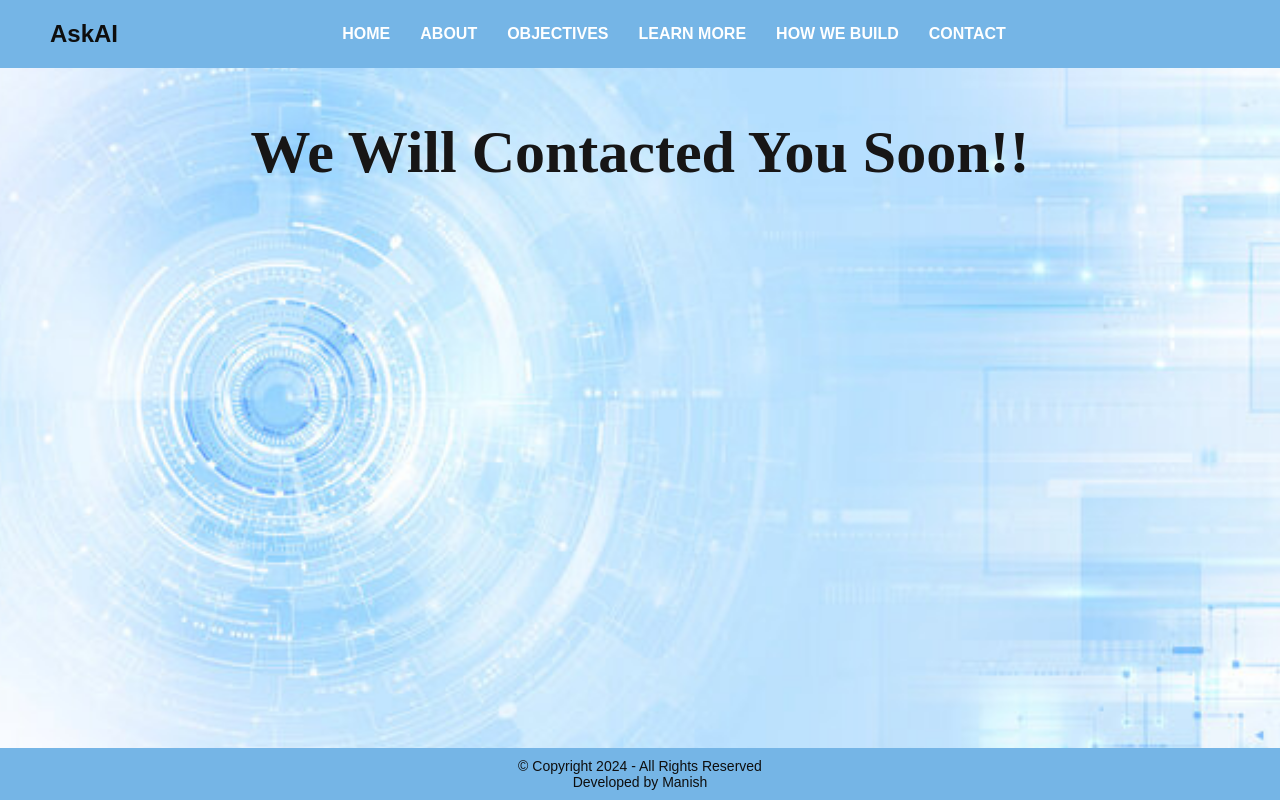
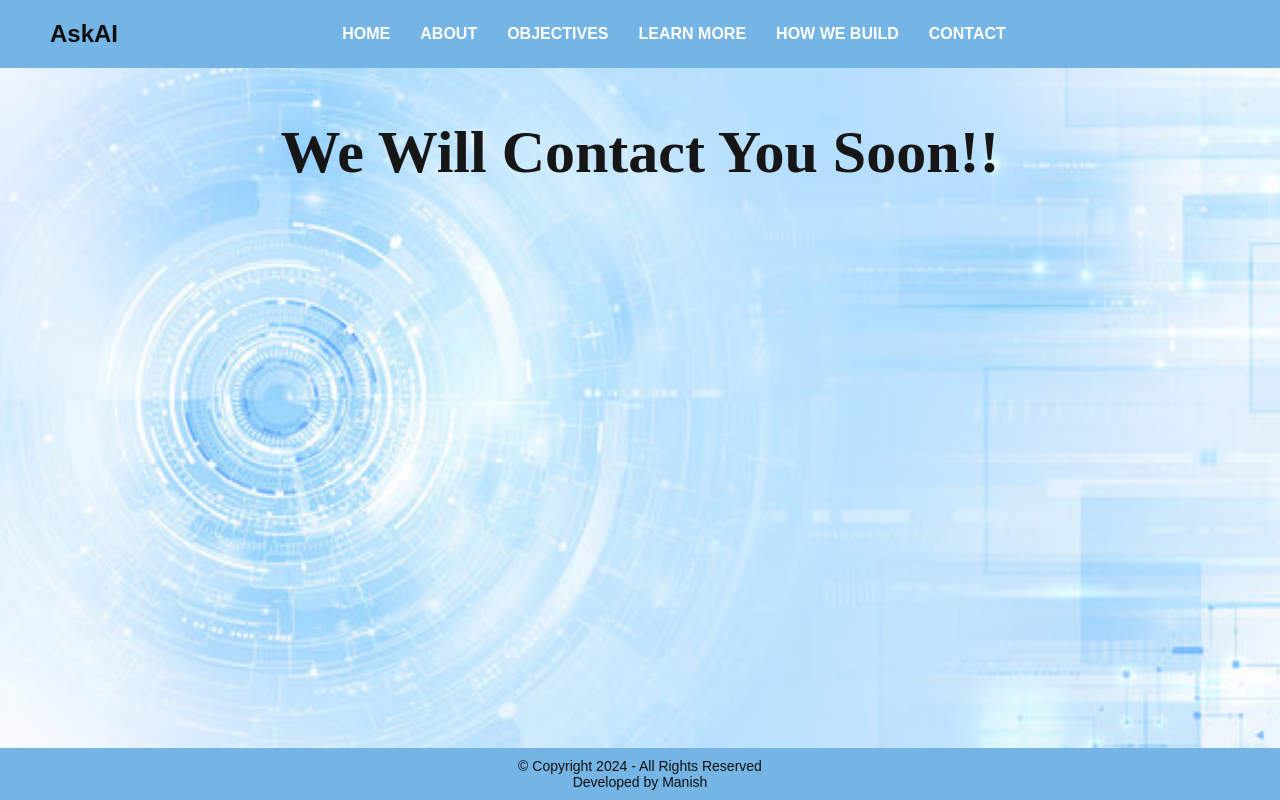
Before and after one commit to Manishsahu116/Image-recognition-site, a plain HTML site: page thank_you.html in a window 1280 px wide. Drawn offline with Linux system fonts and the light colour scheme.

Commit message:
Update thank_you.html

```diff
--- a/thank_you.html
+++ b/thank_you.html
@@ -30,7 +30,7 @@
                 </div>
             </div>
             <div class="content">
-                <h1>We Will Contacted You Soon!!</h1><br>
+                <h1>We Will Contact You Soon!!</h1><br>
             </div>
             <div class="footer">
                 <p>&copy; Copyright 2024 - All Rights Reserved <br />
```
